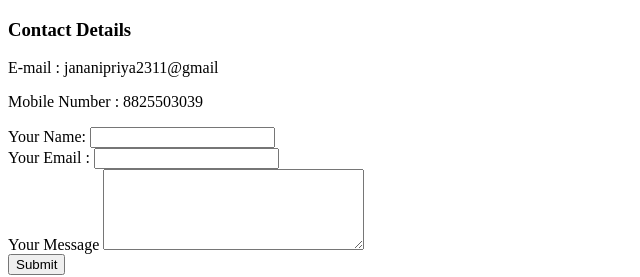
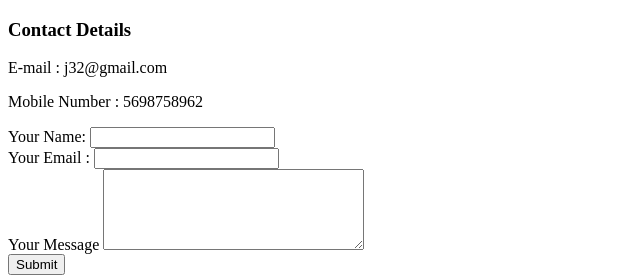
Before and after one commit to jananipandiyarajan/cv, a plain HTML site: page contactdetails.html in a window 1280 px wide. Shown: the full height of the page, 0-640 px from the left. Drawn offline with Linux system fonts and the light colour scheme.

Commit message:
Update contactdetails.html

```diff
--- a/contactdetails.html
+++ b/contactdetails.html
@@ -7,9 +7,9 @@
 
   <body>
     <h3>Contact Details</h3>
-    <p>E-mail : jananipriya2311@gmail</p>
-    <p>Mobile Number : 8825503039</p>
-  <form class="" action="mailto:jananipriya2311@gmail.com" method="post" enctype="text/plain">
+    <p>E-mail : j32@gmail.com</p>
+    <p>Mobile Number : 5698758962</p>
+  <form class="" action="mailto:j32@gmail.com" method="post" enctype="text/plain">
     <label>Your Name:</label>
     <input type="text" name="yourName" value=""><br>
     <label>Your Email :</label>
```
